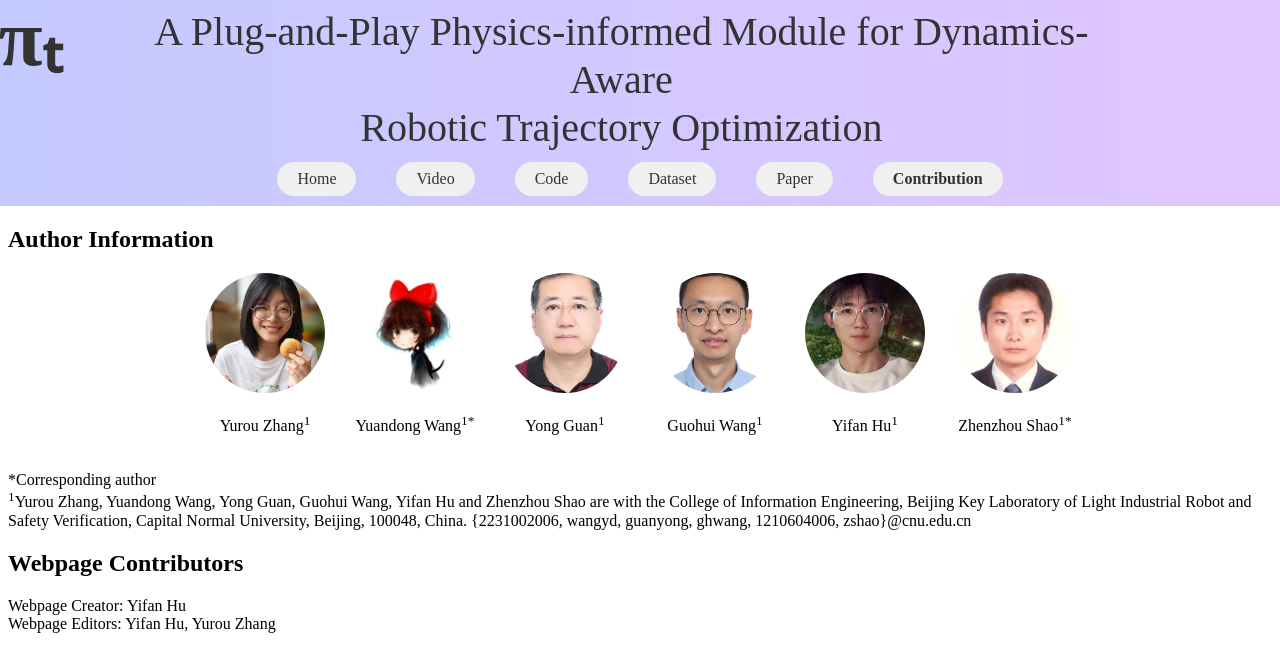
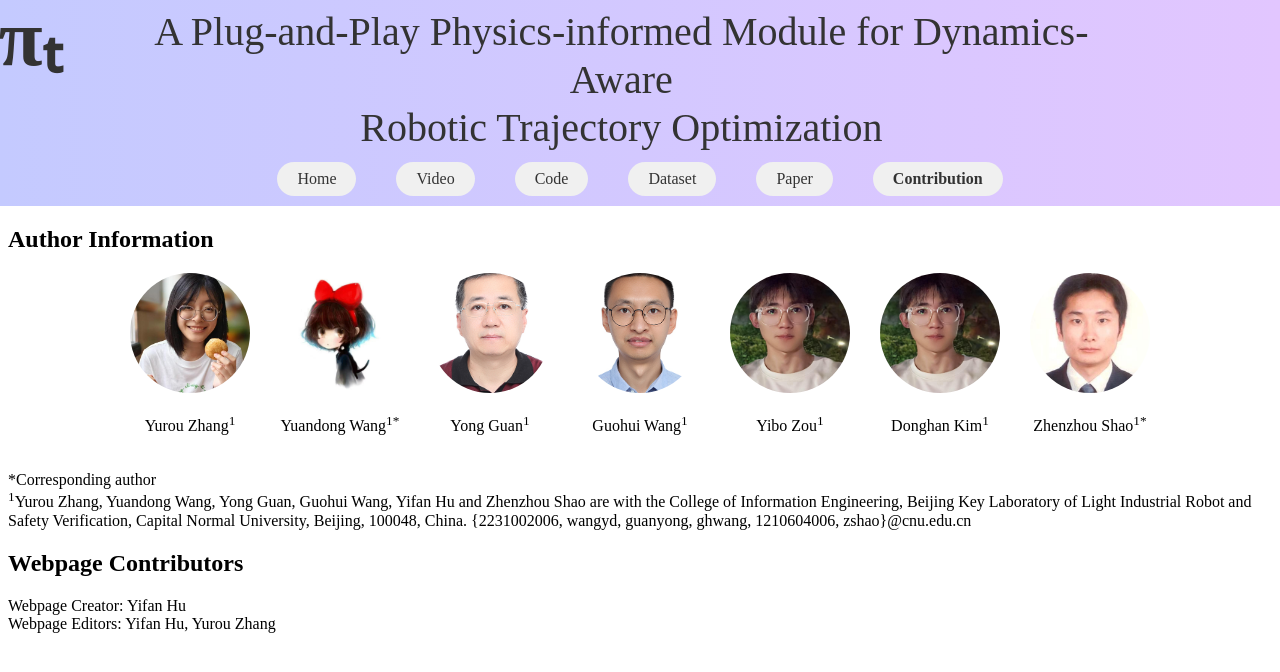
Before and after one commit to zhangyurou/PI-t, a Jekyll site: the page built from contribution.md, in a window 1280 px wide. Shown: the top 672 px of the page. Built offline with Jekyll 4.4.1, drawn with Linux system fonts in a browser that asks for light colours.

Commit message:
Update contribution.md

```diff
--- a/contribution.md
+++ b/contribution.md
@@ -33,8 +33,12 @@ The code of the PI-TG project
             <p>Guohui Wang<sup>1</sup></p>
         </div>
         <div style="text-align: center;">
-            <img src="{{ '/assets/images/A5.jpg' | relative_url }}" alt="Yifan Hu" style="width: 120px; height: 120px; border-radius: 50%; object-fit: cover;">
-            <p>Yifan Hu<sup>1</sup></p>
+            <img src="{{ '/assets/images/A5.jpg' | relative_url }}" alt="Yibo Zou" style="width: 120px; height: 120px; border-radius: 50%; object-fit: cover;">
+            <p>Yibo Zou<sup>1</sup></p>
+        </div>
+        <div style="text-align: center;">
+            <img src="{{ '/assets/images/A5.jpg' | relative_url }}" alt="Donghan Kim" style="width: 120px; height: 120px; border-radius: 50%; object-fit: cover;">
+            <p>Donghan Kim<sup>1</sup></p>
         </div>
         <div style="text-align: center;">
             <img src="{{ '/assets/images/A6.jpg' | relative_url }}" alt="Zhenzhou Shao" style="width: 120px; height: 120px; border-radius: 50%; object-fit: cover;">
```
